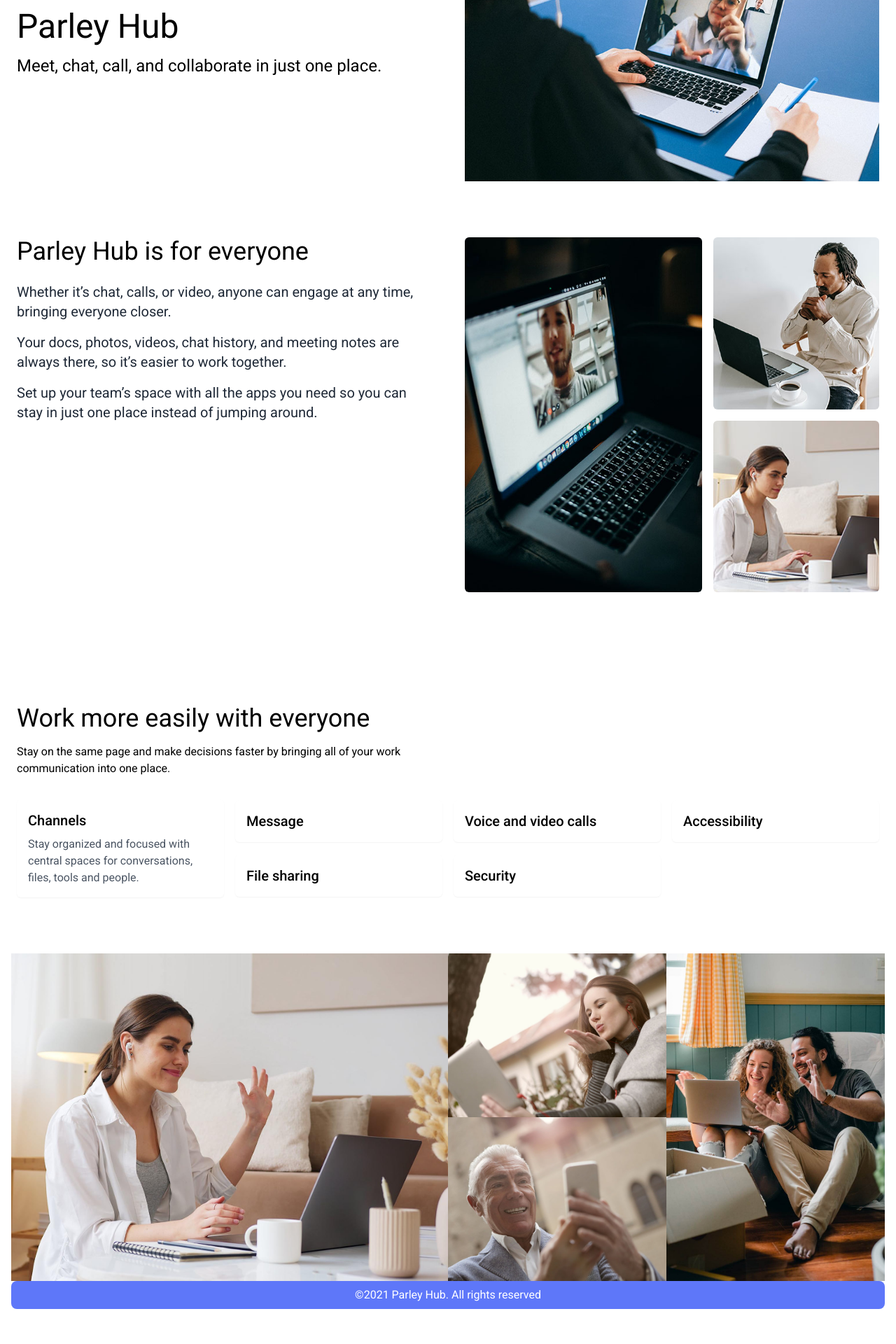
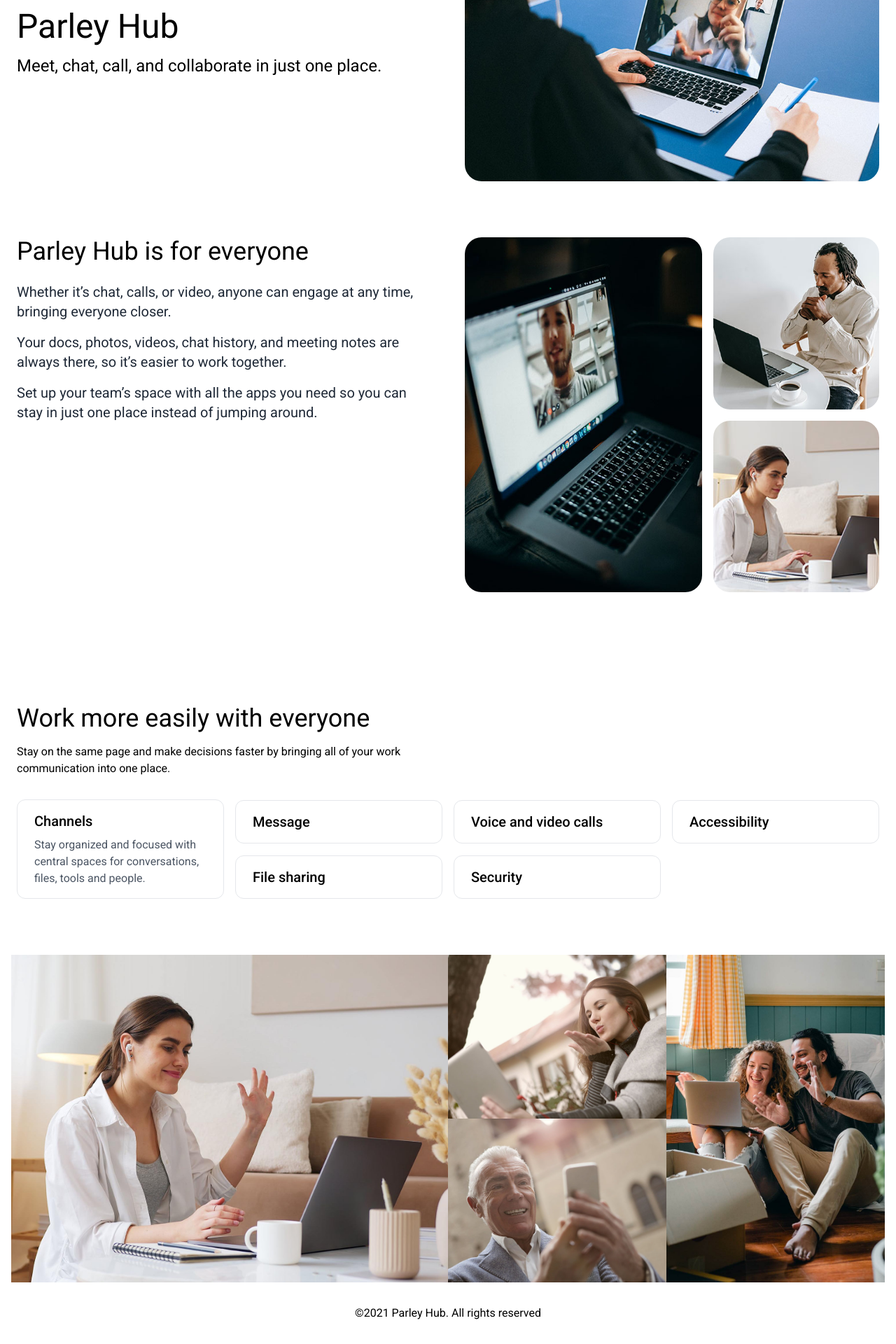
Before and after one commit to ParleyHub/Apollo, a Next.js app: page / in a window 1280 px wide. Shown: the part 223-2143 px from the top of the page at 70% size. Before the commit the page ends 2109 px from the top, so only its background shows below. Built offline with nearby package versions, Linux system fonts and the light colour scheme.

Commit message:
feat: update styling for home page

```diff
--- a/src/components/footer/footer.tsx
+++ b/src/components/footer/footer.tsx
@@ -1,10 +1,8 @@
 import { ReactElement } from 'react';
 
 const FooterComponent = (): ReactElement => (
-  <footer className="py-2 bg-primary-600 rounded-lg">
-    <div className="container text-center text-white">
-      <span>©2021 Parley Hub. All rights reserved</span>
-    </div>
+  <footer className="py-4 text-center text-black">
+    <span>©2021 Parley Hub. All rights reserved</span>
   </footer>
 );
 
--- a/src/components/header/header.tsx
+++ b/src/components/header/header.tsx
@@ -1,7 +1,7 @@
 import { ReactElement } from 'react';
 import Link from 'next/link';
 import { useRouter } from 'next/router';
-import { Button, Input } from '@parley-hub/grace';
+import { Input } from '@parley-hub/grace';
 import { ArrowDownIcon } from '@parley-hub/aeolus';
 
 interface IHeaderProps {
--- a/src/pages/index.tsx
+++ b/src/pages/index.tsx
@@ -19,12 +19,13 @@ const HomeTemplate = (): ReactElement => {
       <div className="bg-white py-10 md:py-0">
         <div className="container">
           <div className="md:grid md:grid-cols-2 md:gap-12">
-            <div className="mb-4 rounded-md md:rounded-none md:order-2 md:mb-0">
+            <div className="mb-4 md:order-2 md:mb-0">
               <Image
                 src={image01}
                 alt="Image 01"
                 objectFit="cover"
                 layout="responsive"
+                className="rounded-3xl"
               />
             </div>
 
@@ -51,7 +52,7 @@ const HomeTemplate = (): ReactElement => {
                     <Image
                       src={image02}
                       alt="Image 02"
-                      className="rounded-md"
+                      className="rounded-3xl"
                       objectFit="cover"
                       layout="responsive"
                     />
@@ -61,7 +62,7 @@ const HomeTemplate = (): ReactElement => {
                     <Image
                       src={image03}
                       alt="Image 03"
-                      className="rounded-md"
+                      className="rounded-3xl"
                       objectFit="cover"
                       layout="fill"
                     />
@@ -71,7 +72,7 @@ const HomeTemplate = (): ReactElement => {
                     <Image
                       src={image04}
                       alt="Image 04"
-                      className="rounded-md"
+                      className="rounded-3xl"
                       objectFit="cover"
                       layout="fill"
                     />
@@ -121,8 +122,8 @@ const HomeTemplate = (): ReactElement => {
             </div>
 
             <div className="md:grid md:grid-rows-2 md:grid-cols-12 md:gap-4 items-center">
-              <div className="bg-white rounded-md mb-4 p-4 row-span-2 shadow-sm md:col-span-6 md:mb-0 lg:col-span-3">
-                <h4 className="text-xl font-medium mb-2 text-navy-300">
+              <div className="group transition duration-300 ease-in-out bg-white rounded-xl border border-solid border-gray-200 mb-4 py-4 px-6 row-span-2 md:col-span-6 md:mb-0 lg:col-span-3 hover:border-primary-600">
+                <h4 className="transition duration-300 ease-in-out text-xl font-medium group-hover:text-primary-600 mb-2 text-navy-300">
                   Channels
                 </h4>
 
@@ -132,30 +133,34 @@ const HomeTemplate = (): ReactElement => {
                 </p>
               </div>
 
-              <div className="bg-white rounded-md mb-4 p-4 row-span-1 shadow-sm md:col-span-6 md:mb-0 lg:col-span-3">
-                <h4 className="text-xl font-medium text-navy-300">Message</h4>
+              <div className="group transition duration-300 ease-in-out bg-white rounded-xl border border-solid border-gray-200 mb-4 py-4 px-6 row-span-1 md:col-span-6 md:mb-0 lg:col-span-3 hover:border-primary-600">
+                <h4 className="transition duration-300 ease-in-out text-xl font-medium group-hover:text-primary-600 text-navy-300">
+                  Message
+                </h4>
               </div>
 
-              <div className="bg-white rounded-md mb-4 p-4 row-span-1 shadow-sm md:col-span-6 md:mb-0 lg:col-span-3">
-                <h4 className="text-xl font-medium text-navy-300">
+              <div className="group transition duration-300 ease-in-out bg-white rounded-xl border border-solid border-gray-200 mb-4 py-4 px-6 row-span-1 md:col-span-6 md:mb-0 lg:col-span-3 hover:border-primary-600">
+                <h4 className="transition duration-300 ease-in-out text-xl font-medium group-hover:text-primary-600 text-navy-300">
                   Voice and video calls
                 </h4>
               </div>
 
-              <div className="bg-white rounded-md mb-4 p-4 row-span-1 shadow-sm md:col-span-6 md:mb-0 lg:col-span-3">
-                <h4 className="text-xl font-medium text-navy-300">
+              <div className="group transition duration-300 ease-in-out bg-white rounded-xl border border-solid border-gray-200 mb-4 py-4 px-6 row-span-1 md:col-span-6 md:mb-0 lg:col-span-3 hover:border-primary-600">
+                <h4 className="transition duration-300 ease-in-out text-xl font-medium group-hover:text-primary-600 text-navy-300">
                   Accessibility
                 </h4>
               </div>
 
-              <div className="bg-white rounded-md mb-4 p-4 row-span-1 shadow-sm md:col-span-6 md:mb-0 lg:col-span-3">
-                <h4 className="text-xl font-medium text-navy-300">
+              <div className="group transition duration-300 ease-in-out bg-white rounded-xl border border-solid border-gray-200 mb-4 py-4 px-6 row-span-1 md:col-span-6 md:mb-0 lg:col-span-3 hover:border-primary-600">
+                <h4 className="transition duration-300 ease-in-out text-xl font-medium group-hover:text-primary-600 text-navy-300">
                   File sharing
                 </h4>
               </div>
 
-              <div className="bg-white rounded-md mb-4 p-4 row-span-1 shadow-sm md:col-span-6 md:mb-0 lg:col-span-3">
-                <h4 className="text-xl font-medium text-navy-300">Security</h4>
+              <div className="group transition duration-300 ease-in-out bg-white rounded-xl border border-solid border-gray-200 mb-4 py-4 px-6 row-span-1 md:col-span-6 md:mb-0 lg:col-span-3 hover:border-primary-600">
+                <h4 className="transition duration-300 ease-in-out text-xl font-medium group-hover:text-primary-600 text-navy-300">
+                  Security
+                </h4>
               </div>
             </div>
           </div>
@@ -163,7 +168,7 @@ const HomeTemplate = (): ReactElement => {
       </LazyLoad>
 
       <LazyLoad>
-        <div className="bg-white">
+        <div className="bg-white mb-4">
           <div className="grid grid-cols-12 grid-rows-3 md:grid-rows-2">
             <div className="relative col-span-12 md:col-span-6 md:row-span-2 md:block">
               <Image
```
Also changed, not shown: 1 other file (tests, documents, lock files or other folders).
